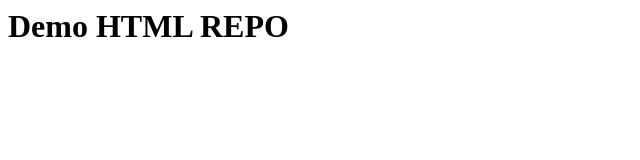
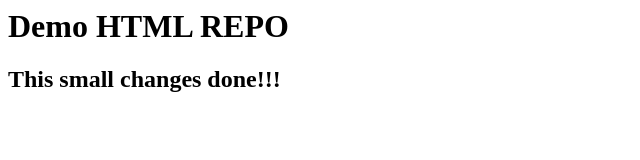
Before and after one commit to kaushik-prasad-dey/jenkins_project_repo, a plain HTML site: page index.html in a window 1280 px wide. Shown: the whole page, without its empty margins (0-640 px from the left). Drawn offline with Linux system fonts and the light colour scheme.

Commit message:
Update index.html

```diff
--- a/index.html
+++ b/index.html
@@ -5,5 +5,6 @@
 </head>
 <body>
  <h1>Demo HTML REPO</h1>
+<h2>This small changes done!!!</h2>
 </body>
 <html>
```
